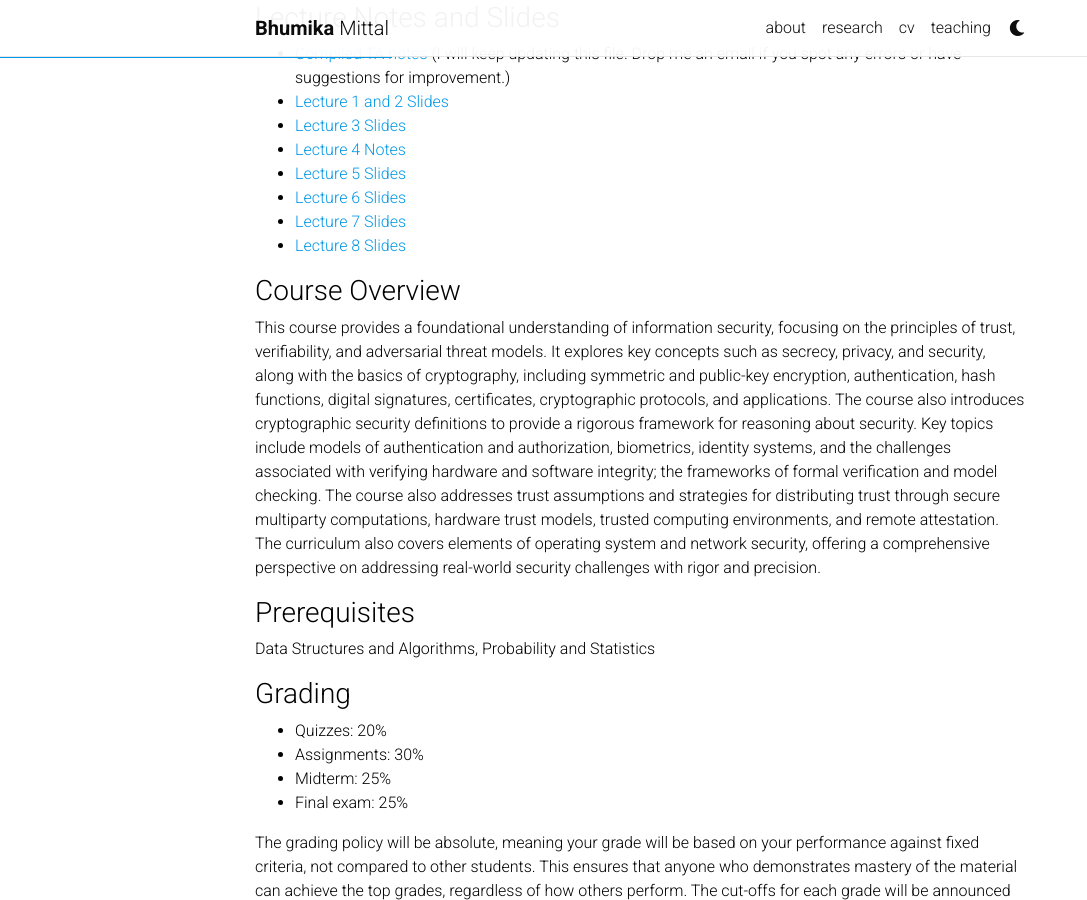
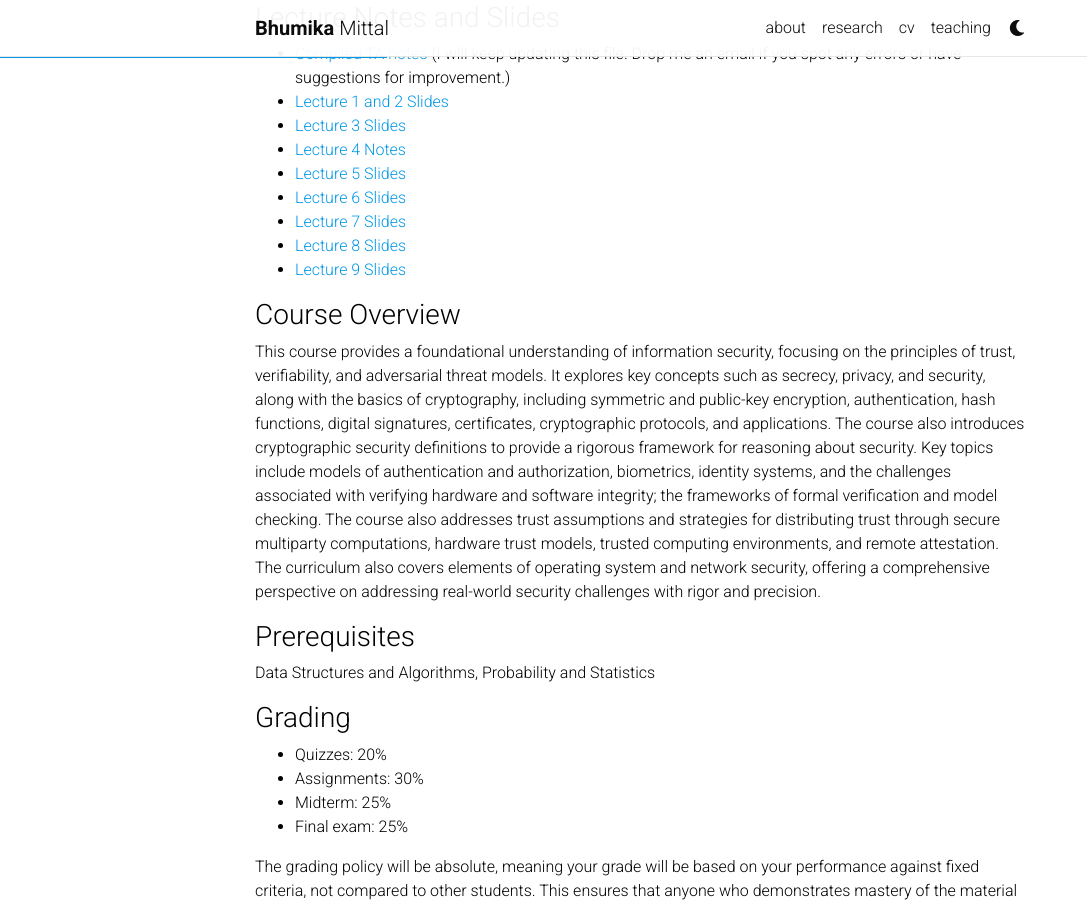
Before and after one commit to bhumikamittal7/bhumikamittal7.github.io, a Jekyll site: the page built from _pages/infosec-spring25.md, in a window 1280 px wide and 900 px high, scrolled down 503 px. Shown: the whole window, without its empty margins (0-1087 px from the left). Built offline with Jekyll 4.4.1, drawn with Linux system fonts in a browser that asks for light colours; comment, search, counter and statistics services are not loaded; a style sheet for code colours, icons or effects is not loaded.

Commit message:
lec slides

```diff
--- a/_pages/infosec-spring25.md
+++ b/_pages/infosec-spring25.md
@@ -29,6 +29,7 @@ nav_order: 8
 - [Lecture 6 Slides](../assets/pdf/infosec/Lecture6.pdf)
 - [Lecture 7 Slides](../assets/pdf/infosec/Lecture7.pdf)
 - [Lecture 8 Slides](../assets/pdf/infosec/Lecture8.pdf)
+- [Lecture 9 Slides](../assets/pdf/infosec/Lecture9.pdf)
 
 ### Course Overview
 This course provides a foundational understanding of information security, focusing on the principles of trust, verifiability, and adversarial threat models. It explores key concepts such as secrecy, privacy, and security, along with the basics of cryptography, including symmetric and public-key encryption, authentication, hash functions, digital signatures, certificates, cryptographic protocols, and applications. The course also introduces cryptographic security definitions to provide a rigorous framework for reasoning about security. Key topics include models of authentication and authorization, biometrics, identity systems, and the challenges associated with verifying hardware and software integrity; the frameworks of formal verification and model checking. The course also addresses trust assumptions and strategies for distributing trust through secure multiparty computations, hardware trust models, trusted computing environments, and remote attestation. The curriculum also covers elements of operating system and network security, offering a comprehensive perspective on addressing real-world security challenges with rigor and precision.
```
Also changed, not shown: 1 other file.
